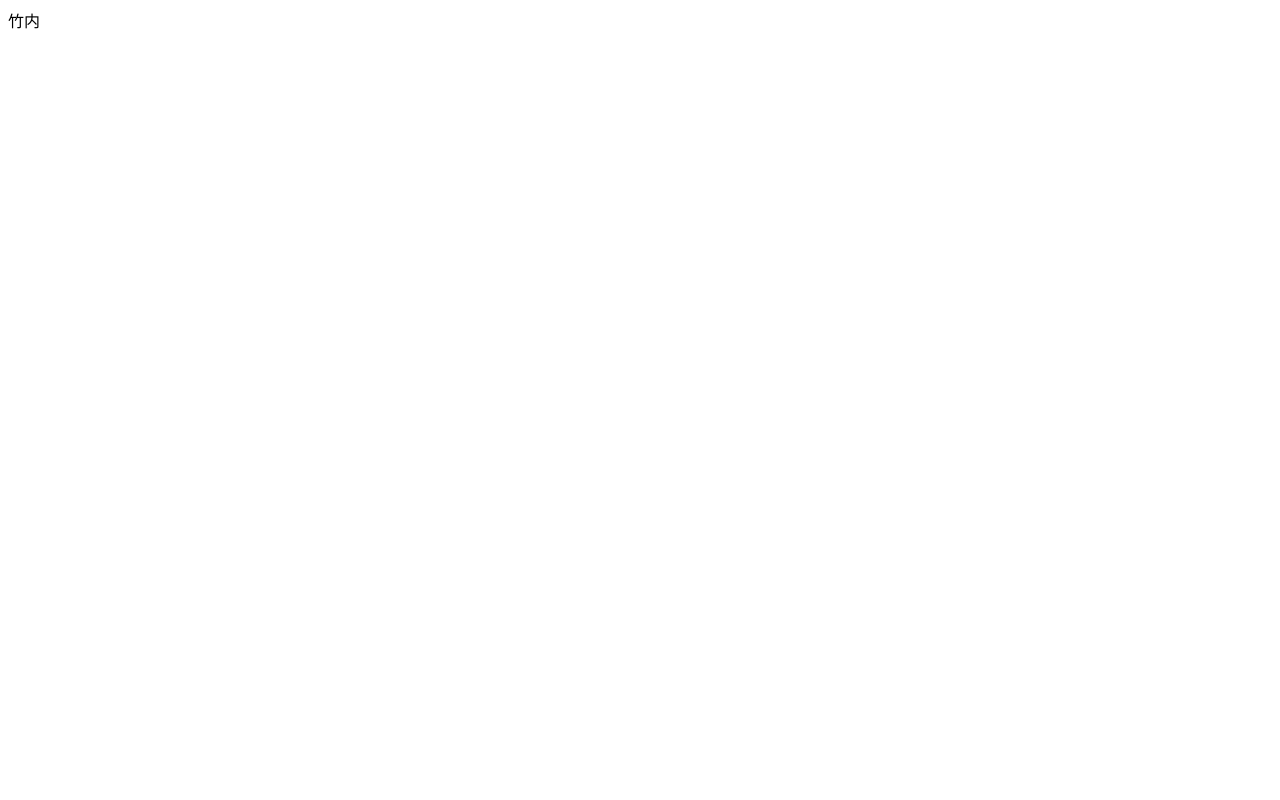
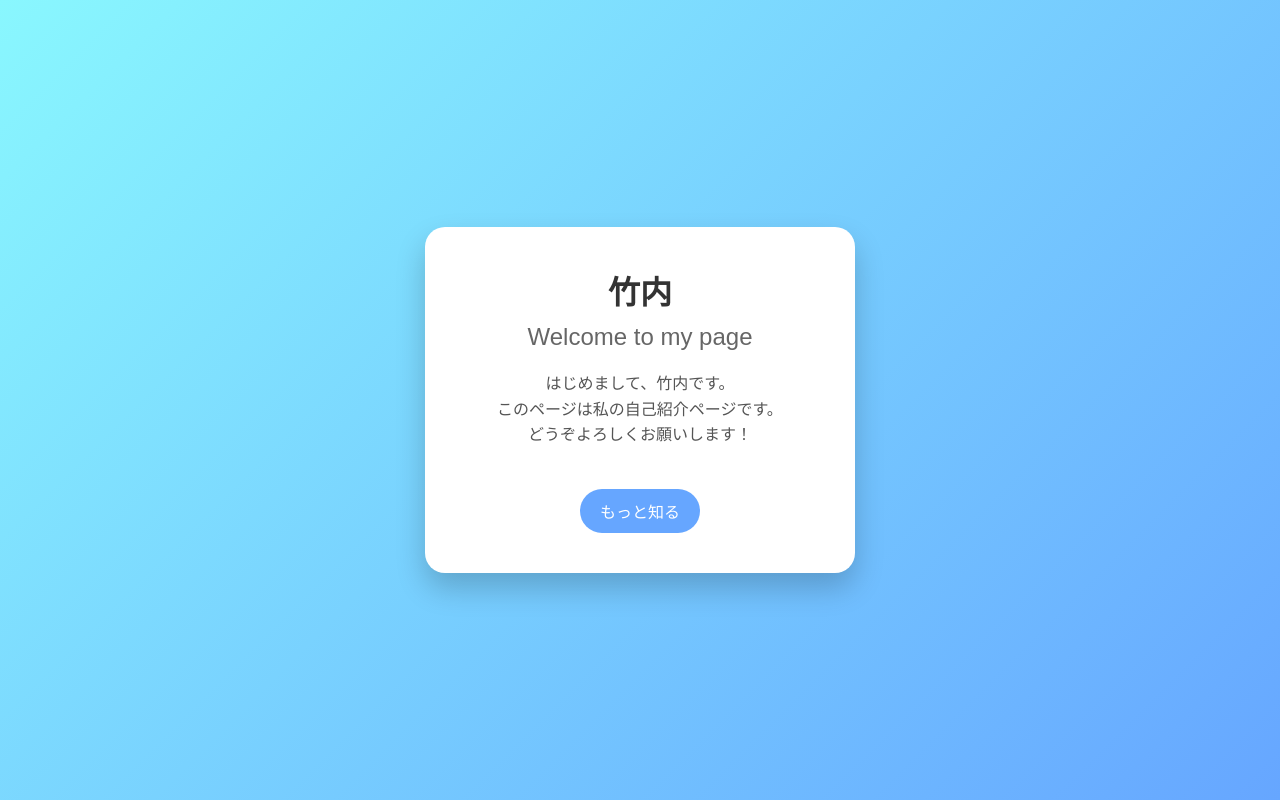
Before and after one commit to tusa6/myname, a plain HTML site: page index.html in a window 1280 px wide. Drawn offline with Linux system fonts and the light colour scheme.

Commit message:
Update index.html

```diff
--- a/index.html
+++ b/index.html
@@ -1 +1,79 @@
-竹内
+<!DOCTYPE html>
+<html lang="ja">
+<head>
+    <meta charset="UTF-8">
+    <title>竹内の自己紹介</title>
+    <style>
+        body {
+            margin: 0;
+            font-family: "Hiragino Kaku Gothic ProN", sans-serif;
+            background: linear-gradient(135deg, #89f7fe, #66a6ff);
+            display: flex;
+            justify-content: center;
+            align-items: center;
+            height: 100vh;
+        }
+
+        .card {
+            background: white;
+            padding: 40px;
+            border-radius: 20px;
+            box-shadow: 0 15px 30px rgba(0, 0, 0, 0.2);
+            text-align: center;
+            width: 350px;
+            transition: transform 0.3s ease;
+        }
+
+        .card:hover {
+            transform: scale(1.05);
+        }
+
+        h1 {
+            margin: 0;
+            font-size: 32px;
+            color: #333;
+        }
+
+        h2 {
+            margin-top: 10px;
+            font-weight: normal;
+            color: #666;
+        }
+
+        p {
+            margin-top: 20px;
+            color: #555;
+            line-height: 1.6;
+        }
+
+        .button {
+            display: inline-block;
+            margin-top: 25px;
+            padding: 10px 20px;
+            border-radius: 30px;
+            background: #66a6ff;
+            color: white;
+            text-decoration: none;
+            transition: background 0.3s ease;
+        }
+
+        .button:hover {
+            background: #4f8ef7;
+        }
+    </style>
+</head>
+<body>
+
+    <div class="card">
+        <h1>竹内</h1>
+        <h2>Welcome to my page</h2>
+        <p>
+            はじめまして、竹内です。<br>
+            このページは私の自己紹介ページです。<br>
+            どうぞよろしくお願いします！
+        </p>
+        <a href="#" class="button">もっと知る</a>
+    </div>
+
+</body>
+</html>
```
